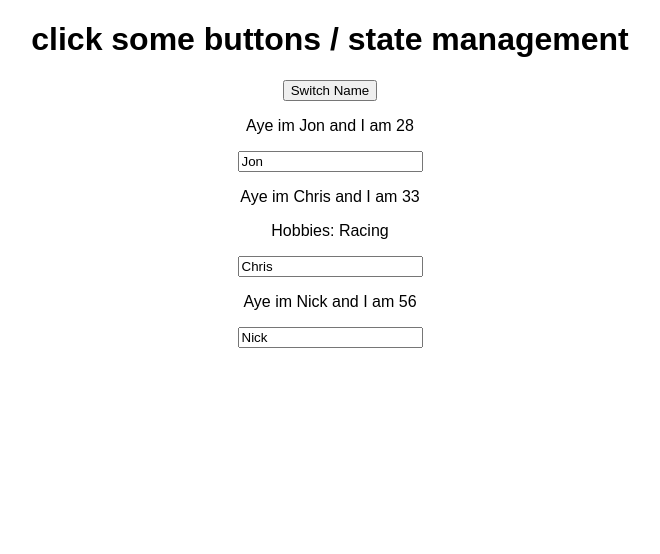
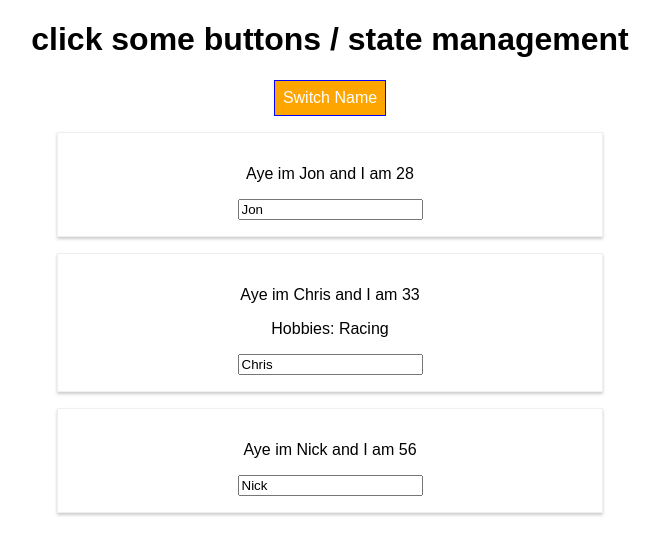
Before and after one commit to Jontronics/react-review-one, a React (Create React App) app: page / in a window 1280 px wide. Shown: the top 554 px of the page, without its empty margins (310-970 px from the left). Built offline with nearby package versions, Linux system fonts and the light colour scheme.

Commit message:
added styles with a scope Stylesheet and did the button via Inline styles

```diff
--- a/src/App.js
+++ b/src/App.js
@@ -33,10 +33,23 @@
 
 
   render() {
+
+    const style = {
+      backgroundColor: 'orange',
+      color: 'white',
+      font: 'inherit',
+      border: '1px solid blue',
+      padding: '8px',
+      curser: 'pointer'
+    };
+
+
     return (
       <div className="App">
         <h1> click some buttons / state management </h1>
-        <button onClick={this.switchNameHandler.bind(this, "Jon the best")}>Switch Name</button>
+        <button
+           style={style}
+           onClick={this.switchNameHandler.bind(this, "Jon the best")}>Switch Name</button>
         <Person
           name= {this.state.persons[0].name}
           age={this.state.persons[0].age} />
--- /dev/null
+++ b/src/Person/Person.css
@@ -0,0 +1,8 @@
+.Person {
+  width: 40%;
+  margin: 16px auto;
+  border: 1px, solid, #eeee;
+  box-shadow: 0 2px 3px #ccc;
+  padding: 16px;
+  text-align: center;
+}
--- a/src/Person/Person.js
+++ b/src/Person/Person.js
@@ -1,8 +1,9 @@
 import React from 'react'
+import './Person.css'
 
 const person = (props) => {
   return (
-    <div>
+    <div className="Person">
       <p onClick={props.click}> Aye im {props.name} and I am {props.age } </p>
       <p> {props.children} </p>
       <input type="text" onChange={props.changed} value={props.name}/>
```
